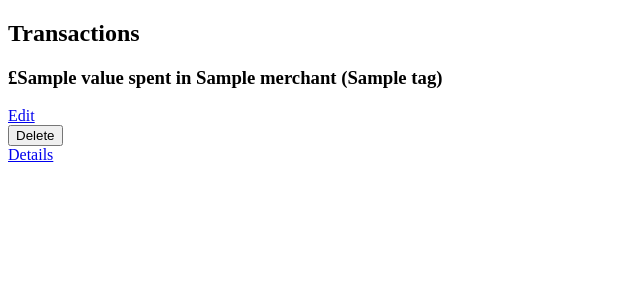
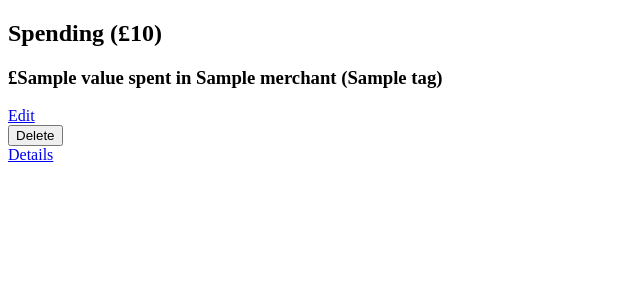
Before and after one commit to Johnstoncam/flask_project, a Flask app: page /transactions in a window 1280 px wide. Shown: the part 260-560 px from the top of the page, without its empty margins (0-640 px from the left). Run offline with Flask 2, Linux system fonts and the light colour scheme; a database or web service that is not in the repository returns one stand-in record (values such as "Sample title"); some libraries are stand-ins or nearby versions.

Commit message:
MVP achieved

```diff
--- a/controllers/transaction_controller.py
+++ b/controllers/transaction_controller.py
@@ -11,7 +11,10 @@ transactions_blueprint = Blueprint("transactions", __name__)
 @transactions_blueprint.route("/transactions")
 def transactions():
     transactions = transaction_repository.select_all()
-    return render_template("transactions/index_transactions.html", transactions=transactions)
+    transaction_total = 0
+    for transaction in transactions:
+        transaction_total += transaction.value
+    return render_template("transactions/index_transactions.html", transactions=transactions, total=transaction_total)
 
 
 # NEW
--- a/templates/index.html
+++ b/templates/index.html
@@ -1,6 +1,6 @@
 {% extends "base.html" %}
 {% block content %}
 
-This will be the home page.
+Add items, yo.
 
 {% endblock %}
--- a/templates/transactions/index_transactions.html
+++ b/templates/transactions/index_transactions.html
@@ -1,7 +1,7 @@
 {% extends "base.html" %}
 {% block content %}
 
-<h2>Transactions</h2>
+<h2>Spending (£{{ total }})</h2>
 
 {% for transaction in transactions %}
 
```
Also changed, not shown: models/transaction.py (line endings or trailing spaces).
